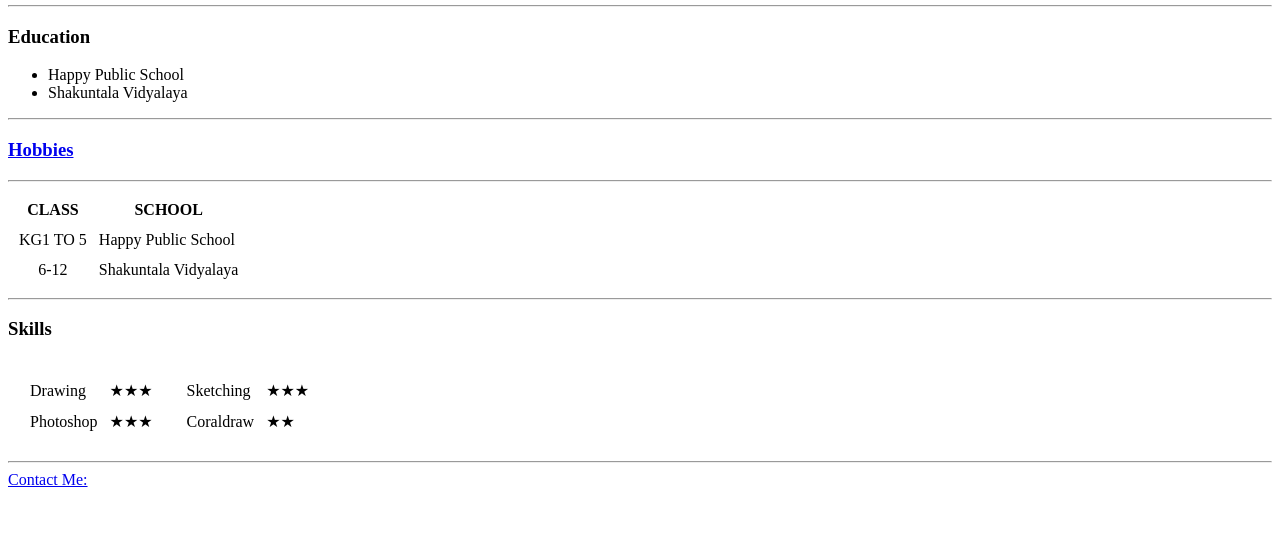
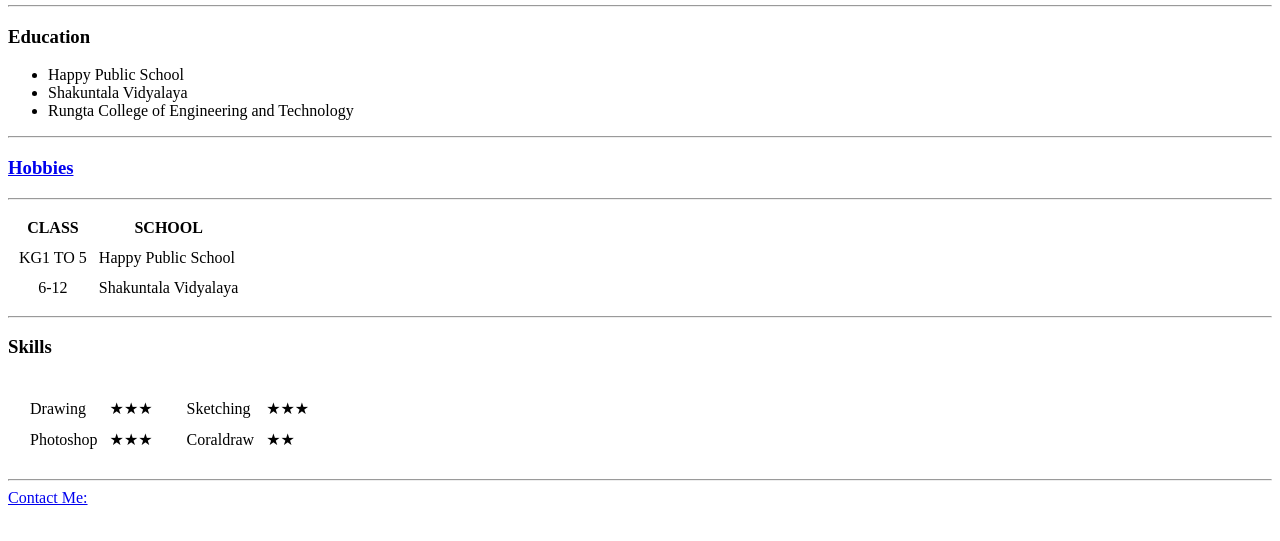
Before and after one commit to chandraprakash1412/cv, a plain HTML site: page index.html in a window 1280 px wide. Shown: the part 201-742 px from the top of the page. Drawn offline with Linux system fonts and the light colour scheme.

Commit message:
Update index.html

```diff
--- a/index.html
+++ b/index.html
@@ -20,6 +20,7 @@
     <ul>
       <li>Happy Public School</li>
       <li>Shakuntala Vidyalaya</li>
+      <li>Rungta College of Engineering and Technology</li>
     </ul>
     <hr>
   <a href="hobbies.html"><h3>Hobbies</h3></a>
```
